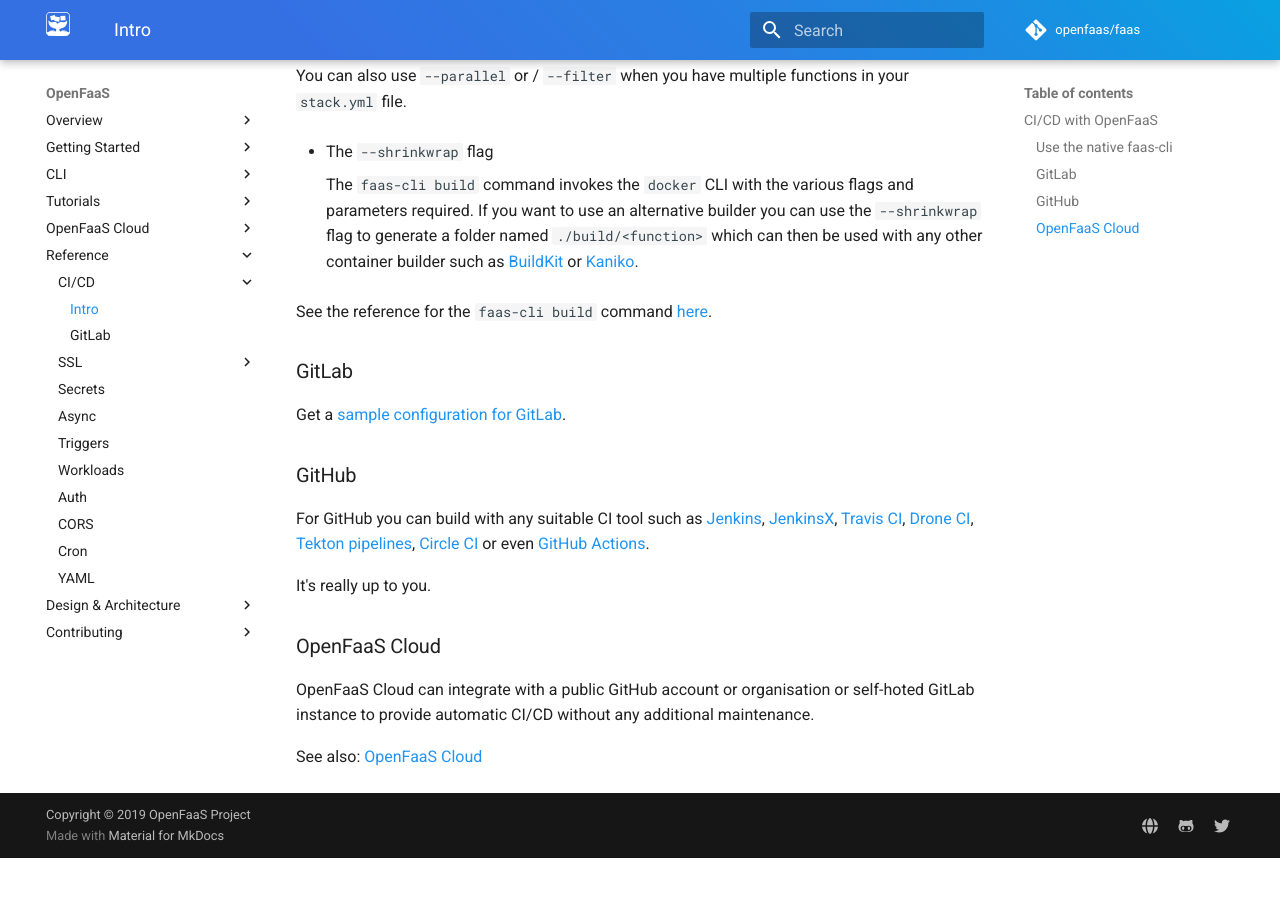
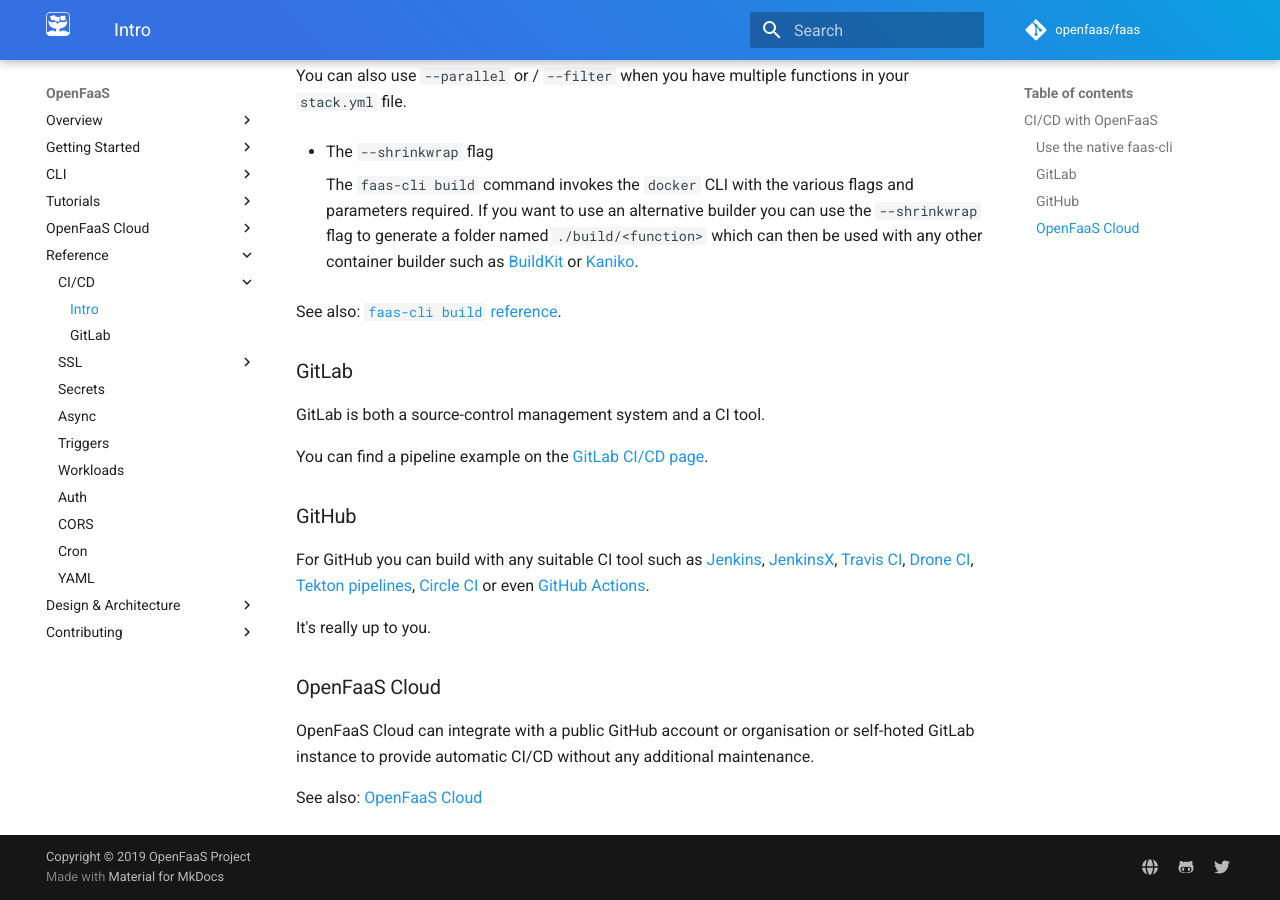
Before and after one commit to openfaas/docs, an MkDocs documentation site: the page built from docs/reference/cicd/intro.md, in a window 1280 px wide and 900 px high, scrolled down 737 px. Built offline with MkDocs 1.6.1 and Material for MkDocs 9.7.7, drawn with Linux system fonts in a browser that asks for light colours; comment, search, counter and statistics services are not loaded; before the commit the page ends 1595 px from its top, so only the background shows below that.

Commit message:
Update GitLab link
Signed-off-by: Alex Ellis <alexellis2@gmail.com>

```diff
--- a/docs/reference/cicd/intro.md
+++ b/docs/reference/cicd/intro.md
@@ -29,11 +29,13 @@ You can also use `--parallel` or / `--filter` when you have multiple functions i
 
     The `faas-cli build` command invokes the `docker` CLI with the various flags and parameters required. If you want to use an alternative builder you can use the `--shrinkwrap` flag to generate a folder named `./build/<function>` which can then be used with any other container builder such as [BuildKit](https://github.com/moby/buildkit) or [Kaniko](https://blog.alexellis.io/quick-look-at-google-kaniko/).
 
-See the reference for the `faas-cli build` command [here](../../cli/build/).
+See also: [`faas-cli build` reference](../../cli/build/).
 
 ### GitLab
 
-Get a [sample configuration for GitLab](./gitlab/).
+GitLab is both a source-control management system and a CI tool.
+
+You can find a pipeline example on the [GitLab CI/CD page](../gitlab/).
 
 ### GitHub
 
```
Also changed, not shown: docs/reference/cicd/gitlab.md (+4 -1 lines).
